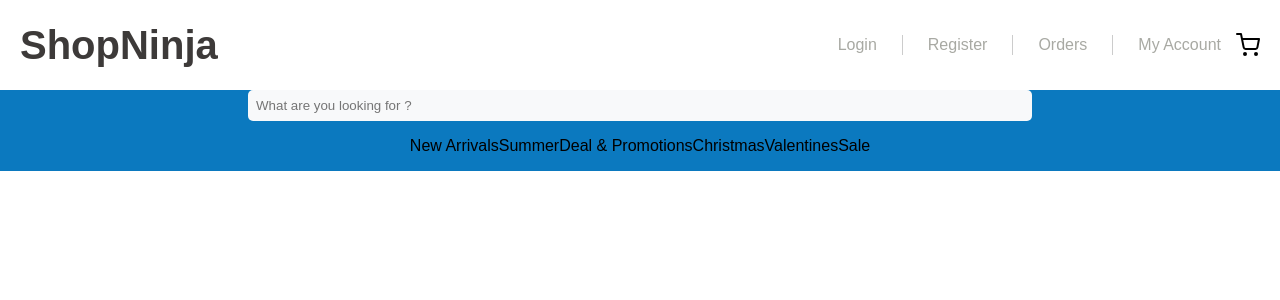
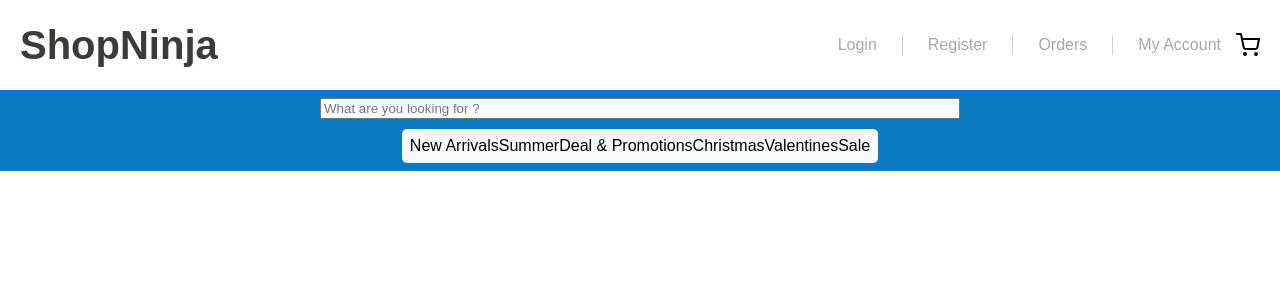
Before and after one commit to Sonickmumba/ShopNinja, a React (Create React App) app in the folder views/: page / in a window 1280 px wide. Shown: the top 300 px of the page. Built offline with nearby package versions, Linux system fonts and the light colour scheme.

Commit message:
Update HomePage.css

```diff
--- a/views/src/features/homePage/HomePage.css
+++ b/views/src/features/homePage/HomePage.css
@@ -55,18 +55,36 @@
 }
 
 .search-feature-container {
-  display: flex;flex-direction: column;
+  display: flex;
+  flex-direction: column;
   align-items: center;
-  background-color: #0b79bf
+  gap: 10px;
+  /* justify-content: space-between; */
+  background-color: #0b79bf;
+  padding: 8px;
 }
 
 .search-feature-container input {
-  width: 60%;
+  width: 50%;
   margin:0 auto;
+}
+
+.search-bar, .features {
+  flex-grow: 0.5;
+  margin: 0 0.5rem;
+  padding: 0.5rem;
+  border-radius: 5px;
+  border: none;
+  background-color: #f8f9fa;
 }
 
 .features {
   display: flex;
+  /* background-color: #fff; */
+}
+
+.features p {
+  margin: 0;
 }
 
 
@@ -86,7 +104,7 @@
   font-weight: bold;
 }
 
-.mobile-search-bar {
+.search-bar {
   flex-grow: 0.5;
   margin: 0 0.5rem;
   padding: 0.5rem;
```
